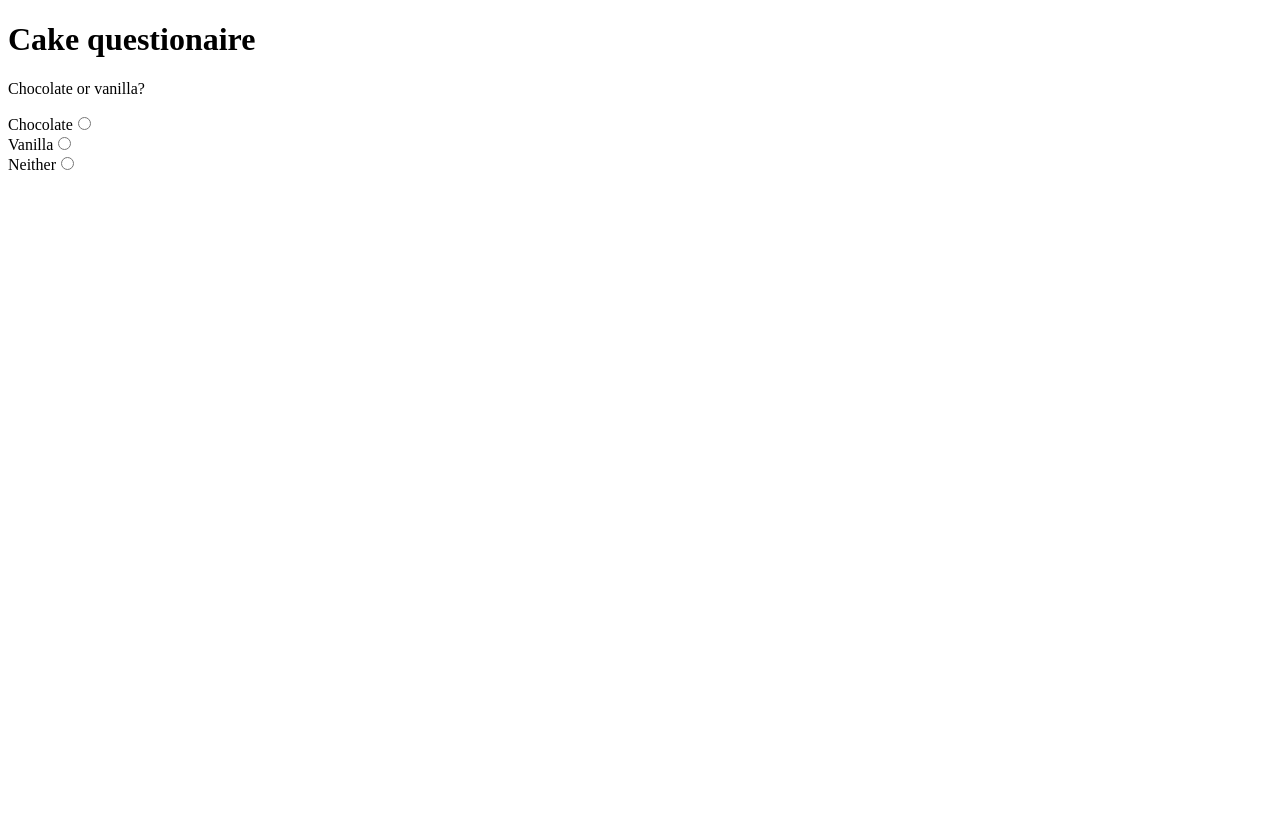
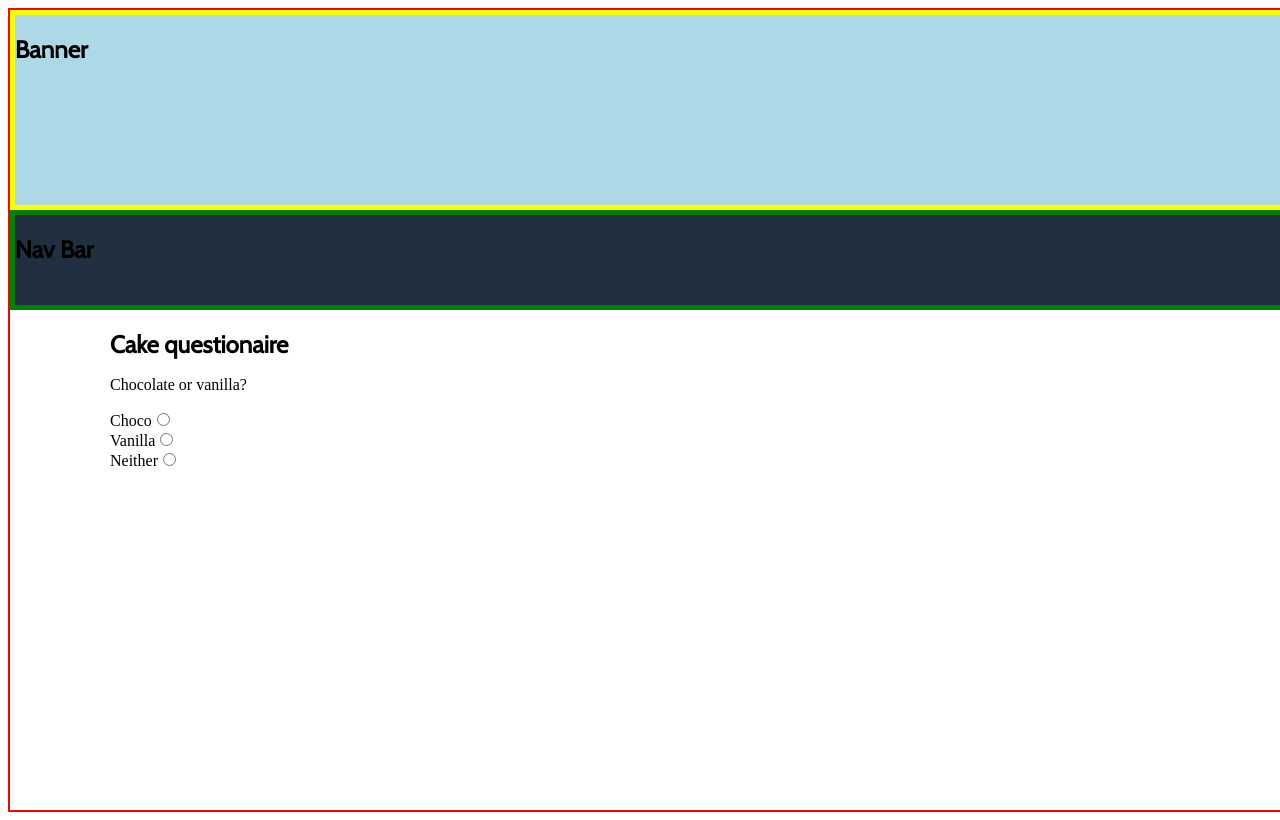
Before and after one commit to robbiebart/final-project, a React (Create React App) app in the folder client/: page / in a window 1280 px wide. Built offline with nearby package versions, Linux system fonts and the light colour scheme.

Commit message:
started some design

```diff
--- a/client/public/index.html
+++ b/client/public/index.html
@@ -10,6 +10,14 @@
       content="Web site created using create-react-app"
     />
     <link rel="apple-touch-icon" href="%PUBLIC_URL%/logo192.png" />
+    <link
+      href="https://fonts.googleapis.com/css2?family=Arvo:wght@400;700&display=swap"
+      rel="stylesheet"
+    />
+    <link
+      href="https://fonts.googleapis.com/css2?family=Cabin&display=swap"
+      rel="stylesheet"
+    />
     <!--
       manifest.json provides metadata used when your web app is installed on a
       user's mobile device or desktop. See https://developers.google.com/web/fundamentals/web-app-manifest/
--- a/client/src/QuestionData.json
+++ b/client/src/QuestionData.json
@@ -6,19 +6,19 @@
     "options": [
       {
         "parent": "001",
-        "value": "chocolate",
-        "label": "Chocolate",
+        "value": "Choco",
+        "label": "Choco",
         "next": "002"
       },
       {
         "parent": "001",
-        "value": "vanilla",
+        "value": "Vanilla",
         "label": "Vanilla",
         "next": "007"
       },
       {
         "parent": "001",
-        "value": "neither",
+        "value": "Neither",
         "label": "Neither",
         "next": "011"
       }
@@ -31,19 +31,19 @@
     "options": [
       {
         "parent": "002",
-        "value": "rev_velvet",
+        "value": "Red Velvet",
         "label": "Red velvet",
         "next": "003"
       },
       {
         "parent": "002",
-        "value": "chocolate",
+        "value": "Chocolate",
         "label": "Chocolate",
         "next": "004"
       },
       {
         "parent": "002",
-        "value": "blackout",
+        "value": "Blackout",
         "label": "Blackout",
         "next": "006"
       }
@@ -87,8 +87,8 @@
       },
       {
         "parent": "004",
-        "value": "Swiss Cheese",
-        "label": "Swiss Cheese",
+        "value": "Cream Cheese",
+        "label": "Cream Cheese",
         "next": "014"
       },
       {
--- a/client/src/components/Answers.js
+++ b/client/src/components/Answers.js
@@ -1,15 +1,23 @@
 import React from "react";
+import styled from "styled-components";
 const questions = require("../QuestionData.json");
 
 export default function Answers({ answers }) {
   return answers.map((answer) => {
     const a = questions.find((q) => q.id === answer.parent);
     return (
-      <div>
+      <AnsComponent>
         {a.text}
         <br />
         {answer.label}
-      </div>
+      </AnsComponent>
     );
   });
 }
+
+const AnsComponent = styled.div`
+  grid-column-start: main-start;
+  grid-column-end: main-end;
+
+  grid-row-start: fourth-line;
+`;
--- a/client/src/components/App.js
+++ b/client/src/components/App.js
@@ -1,6 +1,8 @@
 import React, { useState } from "react";
 import Answers from "./Answers";
 import Question from "./Question";
+import styled from "styled-components";
+import GlobalStyle from "./GlobalStyle";
 
 function App() {
   const [currentQuestion, setCurrentQuestion] = useState("001");
@@ -15,8 +17,15 @@ function App() {
     // eg: fetch('/api_url', { answers })
   };
   return (
-    <>
-      <h1>Cake questionaire</h1>
+    <Grid>
+      <GlobalStyle />
+      <Banner>
+        <h2>Banner</h2>
+      </Banner>
+      <Nav>
+        <h2>Nav Bar</h2>
+      </Nav>
+      <QuizTitle>Cake questionaire</QuizTitle>
       <Answers answers={answers} />
       <Question
         setQuestion={setCurrentQuestion}
@@ -26,8 +35,48 @@ function App() {
       {currentQuestion === "submit" ? (
         <button onClick={handleSubmit}>Submit</button>
       ) : null}
-    </>
+    </Grid>
   );
 }
 
+const Grid = styled.div`
+  border: solid 2px red;
+  height: 100vh;
+  width: 100vw;
+
+  display: grid;
+  grid-template-columns: [first] 100px [main-start] auto [main-end] 100px [end];
+  grid-template-rows: [row1-start] 25% [nav-start] 100px [third-line] 50px [fourth-line];
+  grid-auto-rows: minmax(300px, auto);
+`;
+
+const Banner = styled.div`
+  border: solid 5px yellow;
+  background-color: lightblue;
+
+  grid-column-start: first;
+  grid-column-end: end;
+
+  grid-row-start: row1-start;
+  grid-row-end: nav-start;
+`;
+
+const Nav = styled.div`
+  border: solid green 5px;
+
+  grid-column-start: first;
+  grid-column-end: end;
+
+  grid-row-start: nav-start;
+  grid-row-end: third-line;
+  background: rgba(32, 48, 64, 1);
+`;
+
+const QuizTitle = styled.h2`
+  grid-column-start: main-start;
+  grid-column-end: main-end;
+
+  grid-row-start: third-line;
+`;
+
 export default App;
--- /dev/null
+++ b/client/src/components/GlobalStyle.js
@@ -0,0 +1,13 @@
+import { createGlobalStyle } from "styled-components";
+
+const GlobalStyle = createGlobalStyle`
+h1 {
+  font-family: 'Arvo', serif;
+  }
+
+  h2, h3 {
+    font-family: 'Cabin', sans-serif;
+  }
+`;
+
+export default GlobalStyle;
--- a/client/src/components/Question.js
+++ b/client/src/components/Question.js
@@ -1,4 +1,5 @@
 import React, { useState, useEffect } from "react";
+import styled from "styled-components";
 const questions = require("../QuestionData.json");
 
 export default function Question({ setQuestion, questionId, handleAnswer }) {
@@ -7,7 +8,7 @@ export default function Question({ setQuestion, questionId, handleAnswer }) {
     setActiveQuestion(questions.find((q) => q.id === questionId));
   }, [questionId]);
   return (
-    <div>
+    <QuestComponent>
       {activeQuestion && (
         <div id={activeQuestion.name}>
           <p>{activeQuestion.text}</p>
@@ -20,12 +21,20 @@ export default function Question({ setQuestion, questionId, handleAnswer }) {
                 type="radio"
                 id={`${option.value}_${option.next}`}
                 name={activeQuestion.name}
+                // checked="false"
                 onChange={() => handleAnswer(option)}
               />
             </div>
           ))}
         </div>
       )}
-    </div>
+    </QuestComponent>
   );
 }
+
+const QuestComponent = styled.div`
+  grid-column-start: main-start;
+  grid-column-end: main-end;
+
+  grid-row-start: auto;
+`;
```
Also changed, not shown: client/src/components/NavBar.js (added, +10 -0 lines), 1 other file (tests, documents, lock files or other folders).
